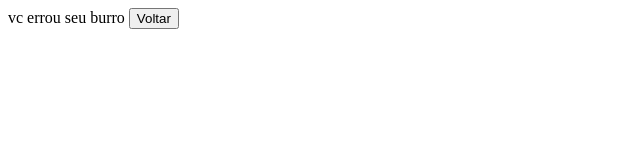
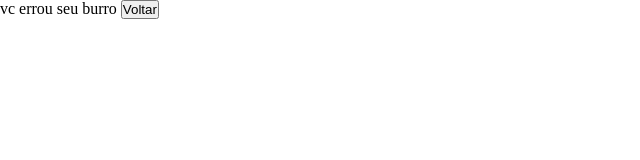
Before and after one commit to slabcouski/testeDeQuiz, a plain HTML site: page erro.html in a window 1280 px wide. Shown: the whole page, without its empty margins (0-640 px from the left). Drawn offline with Linux system fonts and the light colour scheme.

Commit message:
07/03/2023 -A

```diff
--- /dev/null
+++ b/assets/css/style.css
@@ -0,0 +1,5 @@
+*{
+    padding: 0;
+    margin: 0;
+    box-sizing: border-box;
+}
--- a/erro.html
+++ b/erro.html
@@ -1,10 +1,11 @@
 <!DOCTYPE html>
-<html lang="en">
+<html lang="pt-br">
 <head>
     <meta charset="UTF-8">
     <meta http-equiv="X-UA-Compatible" content="IE=edge">
     <meta name="viewport" content="width=device-width, initial-scale=1.0">
-    <title>Document</title>
+    <title>ERRO</title>
+    <link rel="stylesheet" href="./assets/css/style.css">
 </head>
 <body>
     vc errou seu burro
```
Also changed, not shown: index.html (+1 -0 lines), pergunta1.html (+2 -1 lines), pergunta2.html (+2 -1 lines), pergunta3.html (+2 -1 lines), pergunta4.html (+2 -1 lines), pergunta5.html (+2 -1 lines), assets/img/MicrosoftTeams-image (6).png (added), assets/img/MicrosoftTeams-image (7).png (added), assets/img/logos_fecomercio_senac_color-h.png (added).
